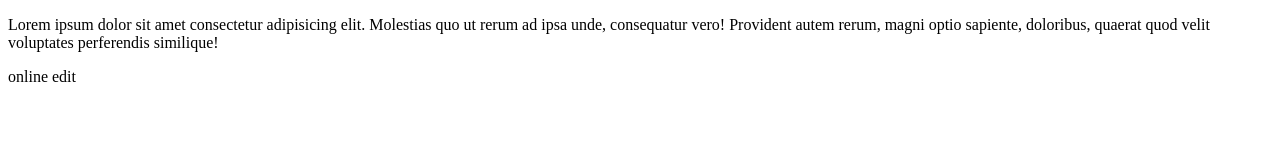
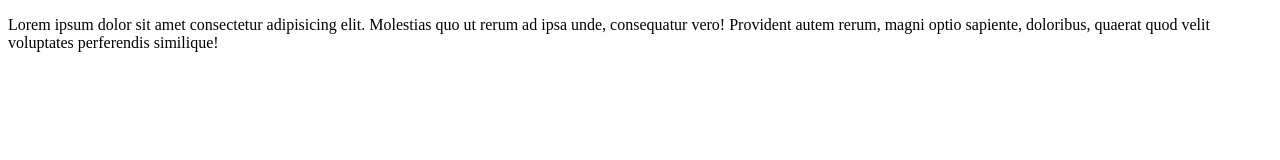
Before and after one commit to sakaz4/hw, a plain HTML site: page index.html in a window 1280 px wide. Drawn offline with Linux system fonts and the light colour scheme.

Commit message:
update from vsc

```diff
--- a/index.html
+++ b/index.html
@@ -11,7 +11,5 @@
 
     <p>Lorem ipsum dolor sit amet consectetur adipisicing elit. Molestias quo ut rerum ad ipsa unde, consequatur vero! Provident autem rerum, magni optio sapiente, doloribus, quaerat quod velit voluptates perferendis similique!</p>
 
-    <p>online edit</p>
-
 </body>
 </html>
```
